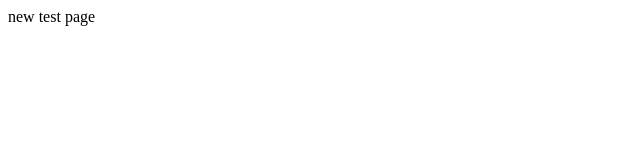
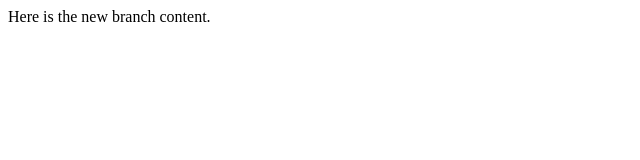
Before and after one commit to jcodesprojects/lecture1, a plain HTML site: page index.html in a window 1280 px wide. Shown: the whole page, without its empty margins (0-640 px from the left). Drawn offline with Linux system fonts and the light colour scheme.

Commit message:
new branch contents

```diff
--- a/index.html
+++ b/index.html
@@ -6,6 +6,6 @@
         </title>
     </head>
     <body>
-        new test page
+        Here is the new branch content.
     </body>
 </html>
```
